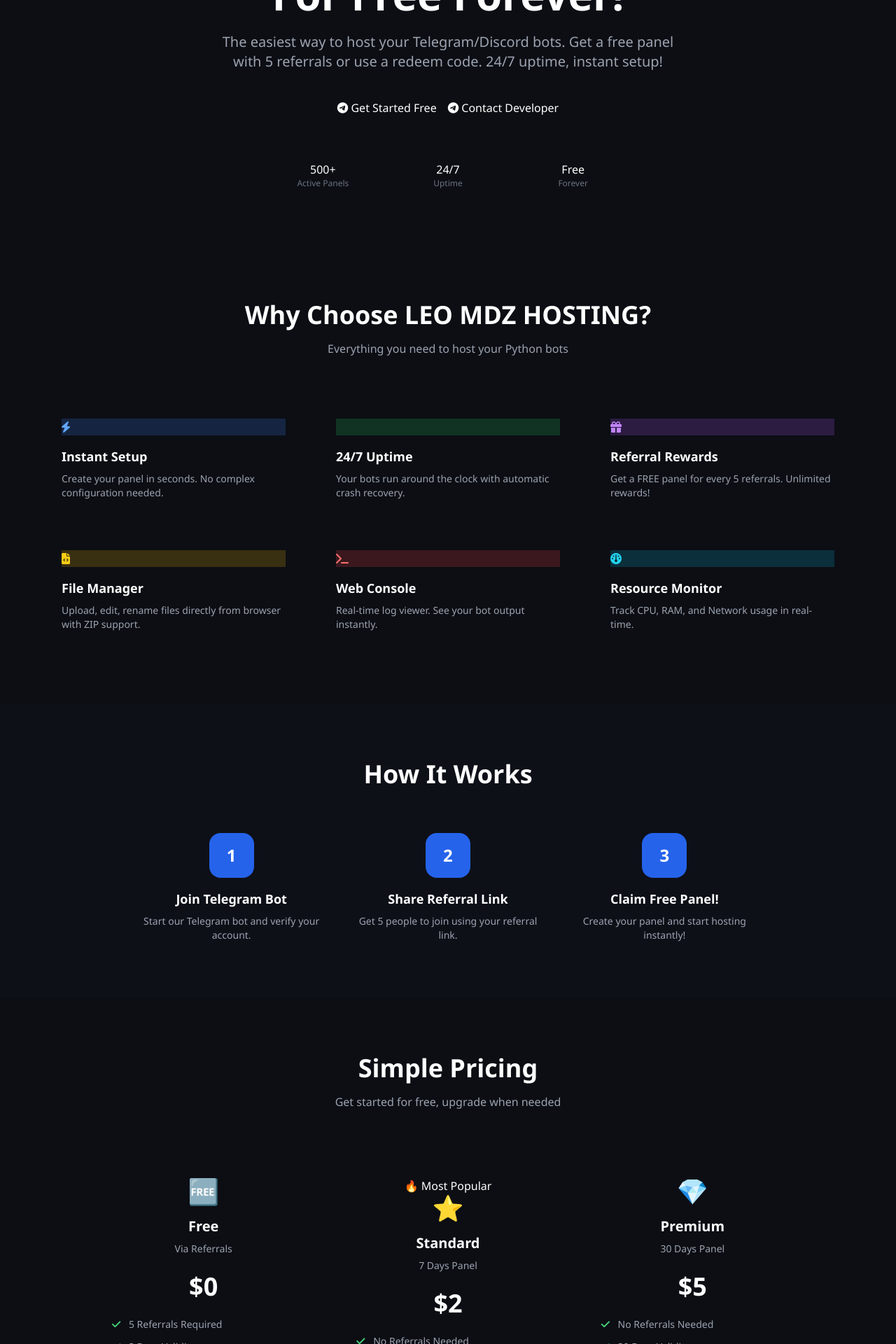
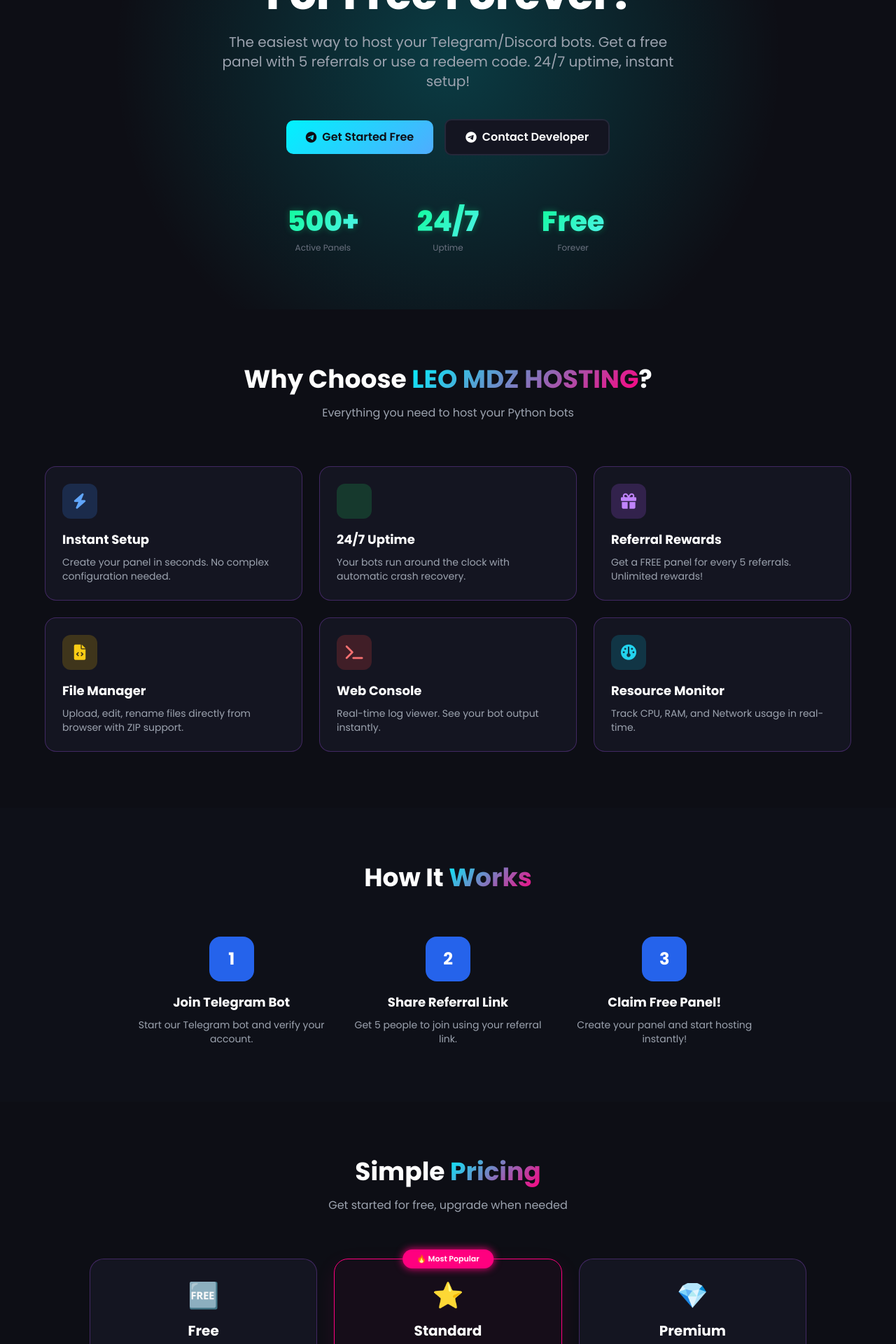
Before and after one commit to LEOMDZOFC/LEOMDZHISTING, a Flask app: page / in a window 1280 px wide. Shown: the part 280-2200 px from the top of the page at 70% size. Run offline with Flask 3, Linux system fonts and the light colour scheme; some libraries are stand-ins or nearby versions.

Commit message:
Add files via upload

```diff
--- a/templates/landing.html
+++ b/templates/landing.html
@@ -7,69 +7,146 @@
     <script src="https://cdn.tailwindcss.com"></script>
     <link rel="stylesheet" href="https://cdnjs.cloudflare.com/ajax/libs/font-awesome/6.0.0/css/all.min.css">
     <style>
-        body { background-color: #0c0e14; color: #fff; font-family: 'Segoe UI', sans-serif; }
-        .console-box { background:#0a0a0a; font-family:'Courier New',monospace; height:420px; overflow-y:auto; padding:15px; color:#e0e0e0; border:1px solid #2a2a2a; border-radius:10px; font-size:13px; white-space:pre-wrap; line-height:1.5; }
-        .console-box::-webkit-scrollbar { width:6px; }
-        .console-box::-webkit-scrollbar-track { background:#1a1a1a; }
-        .console-box::-webkit-scrollbar-thumb { background:#3b82f6; border-radius:3px; }
-        .tab-active { color:#3b82f6; border-bottom:2px solid #3b82f6; font-weight:600; }
+        @import url('https://fonts.googleapis.com/css2?family=Poppins:wght@300;400;500;600;700;800;900&display=swap');
 
-        .toast-container { position:fixed; bottom:20px; right:20px; z-index:9999; display:flex; flex-direction:column; gap:10px; }
-        .toast { background:#1a1d27; border:1px solid #2a2d37; border-radius:12px; padding:14px 18px; min-width:300px; max-width:380px; display:flex; align-items:center; gap:12px; animation:slideIn 0.3s ease-out; box-shadow:0 10px 40px rgba(0,0,0,0.5); }
-        .toast.success { border-left:4px solid #10b981; }
-        .toast.error { border-left:4px solid #ef4444; }
-        .toast.info { border-left:4px solid #3b82f6; }
-        .toast.warning { border-left:4px solid #f59e0b; }
-        @keyframes slideIn { from{transform:translateX(400px);opacity:0} to{transform:translateX(0);opacity:1} }
-        @keyframes slideOut { from{transform:translateX(0);opacity:1} to{transform:translateX(400px);opacity:0} }
+        * { font-family: 'Poppins', sans-serif; }
 
-        .spinner { width:20px;height:20px;border:3px solid #2a2d37;border-top:3px solid #3b82f6;border-radius:50%;animation:spin 0.8s linear infinite;flex-shrink:0; }
-        @keyframes spin { to{transform:rotate(360deg)} }
+        body { background: #0d0e15; color: #fff; overflow-x: hidden; }
 
-        .stat-card { background:#12141c; border:1px solid #1e2130; border-radius:12px; padding:14px; transition:all 0.3s; }
-        .stat-card:hover { border-color:#3b82f6; }
-        .btn { transition:all 0.2s; font-weight:600; font-size:13px; }
-        .btn:active { transform:scale(0.95); }
+        /* Texto gradiente com cores muito mais acesas */
+        .gradient-text {
+            background: linear-gradient(135deg, #00f2fe, #ff007f);
+            -webkit-background-clip: text;
+            -webkit-text-fill-color: transparent;
+        }
 
-        .status-dot { display:inline-block;width:6px;height:6px;border-radius:50%;margin-right:4px;vertical-align:middle;position:relative;top:-1px; }
+        /* Brilho de fundo (glow) ampliado e mais vívido */
+        .hero-glow {
+            background: radial-gradient(circle at center, rgba(0, 242, 254, 0.2) 0%, transparent 65%);
+        }
 
-        .dropdown { position:relative; display:inline-block; }
-        .dropdown-menu {
-            position:absolute; right:0; top:100%; background:#1a1d27; border:1px solid #2a2d37;
-            border-radius:8px; min-width:140px; z-index:100; display:none; box-shadow:0 10px 30px rgba(0,0,0,0.5);
+        /* Cards normais brilhando em roxo elétrico */
+        .card {
+            background: #141521;
+            border: 1px solid rgba(168, 85, 247, 0.3);
+            border-radius: 16px;
+            transition: all 0.3s ease;
         }
-        .dropdown-menu.show { display:block; }
-        .dropdown-menu button {
-            display:block; width:100%; text-align:left; padding:8px 14px; font-size:12px;
-            color:#d1d5db; transition:all 0.2s; border:none; background:none; cursor:pointer;
+        .card:hover {
+            border-color: #00f2fe;
+            transform: translateY(-4px);
+            box-shadow: 0 15px 35px rgba(0, 242, 254, 0.25);
         }
-        .dropdown-menu button:hover { background:#252836; color:#fff; }
-        .dropdown-menu button:first-child { border-radius:8px 8px 0 0; }
-        .dropdown-menu button:last-child { border-radius:0 0 8px 8px; }
-        .dropdown-menu button i { width:16px; margin-right:8px; }
 
-        .folder-link { cursor:pointer; color:#eab308; }
-        .folder-link:hover { text-decoration:underline; }
+        /* Botão principal em Ciano Neon com efeito luminoso no hover */
+        .btn-blue {
+            background: linear-gradient(135deg, #00f2fe, #4facfe);
+            border: none;
+            padding: 12px 28px;
+            border-radius: 10px;
+            font-weight: 600;
+            transition: all 0.3s ease;
+            display: inline-flex;
+            align-items: center;
+            gap: 8px;
+            cursor: pointer;
+            text-decoration: none;
+            color: #0d0e15; /* Texto escuro para contraste perfeito sobre o neon */
+        }
+        .btn-blue:hover {
+            transform: translateY(-3px);
+            box-shadow: 0 10px 25px rgba(0, 242, 254, 0.5);
+            filter: brightness(1.1);
+        }
 
-        .github-card { background:#12141c; border:1px solid #2a2d37; border-radius:12px; padding:20px; }
-        .github-card:hover { border-color:#3b82f6; }
-        .mini-terminal {
-            background:#0b0b0e; font-family:'Courier New',monospace;
-            height:180px; overflow-y:auto; padding:12px; color:#a0a0a0;
-            border:1px solid #222; border-radius:8px; font-size:11px;
-            white-space:pre-wrap; line-height:1.4;
+        /* Botão escuro com borda roxa que acende em ciano */
+        .btn-dark {
+            background: #141521;
+            border: 2px solid #25283a;
+            padding: 12px 28px;
+            border-radius: 10px;
+            font-weight: 600;
+            transition: all 0.3s ease;
+            display: inline-flex;
+            align-items: center;
+            gap: 8px;
+            cursor: pointer;
+            text-decoration: none;
+            color: white;
         }
-        .mini-terminal::-webkit-scrollbar { width:4px; }
-        .mini-terminal::-webkit-scrollbar-track { background:#111; }
-        .mini-terminal::-webkit-scrollbar-thumb { background:#f59e0b; border-radius:2px; }
+        .btn-dark:hover {
+            background: #1e2235;
+            border-color: #00f2fe;
+            box-shadow: 0 0 15px rgba(0, 242, 254, 0.2);
+        }
 
-        .profile-card {
-            background:#12141c;
-            border:1px solid #2a2d37;
-            border-radius:16px;
-            padding:24px;
-            width:380px;
-            margin:0 auto;
+        /* Números grandes brilhando intensamente */
+        .stat-number {
+            font-size: 2rem;
+            font-weight: 800;
+            background: linear-gradient(135deg, #00ff87, #60efff);
+            -webkit-background-clip: text;
+            -webkit-text-fill-color: transparent;
+            filter: drop-shadow(0 0 5px rgba(0, 255, 135, 0.3));
+        }
+        @media (min-width: 768px) {
+            .stat-number { font-size: 2.5rem; }
+        }
+
+        .feature-icon {
+            width: 45px;
+            height: 45px;
+            border-radius: 12px;
+            display: flex;
+            align-items: center;
+            justify-content: center;
+            font-size: 20px;
+        }
+        @media (min-width: 768px) {
+            .feature-icon { width: 50px; height: 50px; font-size: 22px; }
+        }
+
+        /* Cards de Preço com bordas marcantes */
+        .pricing-card {
+            border: 1px solid rgba(168, 85, 247, 0.3);
+            background: #141521;
+            border-radius: 20px;
+            transition: all 0.3s ease;
+        }
+        .pricing-card.popular {
+            border-color: #ff007f;
+            background: rgba(255, 0, 127, 0.04);
+            position: relative;
+            box-shadow: 0 10px 30px rgba(255, 0, 127, 0.1);
+        }
+        .pricing-card.popular:hover {
+            transform: translateY(-4px);
+            box-shadow: 0 15px 35px rgba(255, 0, 127, 0.25);
+        }
+        /* Badge popular em Rosa Choque/Magenta */
+        .popular-badge {
+            position: absolute;
+            top: -14px;
+            left: 50%;
+            transform: translateX(-50%);
+            background: #ff007f;
+            color: white;
+            padding: 5px 20px;
+            border-radius: 20px;
+            font-size: 11px;
+            font-weight: 600;
+            white-space: nowrap;
+            box-shadow: 0 0 12px #ff007f;
+        }
+
+        @keyframes float {
+            0%, 100% { transform: translateY(0); }
+            50% { transform: translateY(-12px); } /* Flutuação um pouco mais alta */
+        }
+        .float { animation: float 3s ease-in-out infinite; }
+
+        /* Smooth scroll */
+        html { scroll-behavior: smooth; }
     </style>
 </head>
 <body>
```
Also changed, not shown: templates/admin.html (+33 -60 lines).
